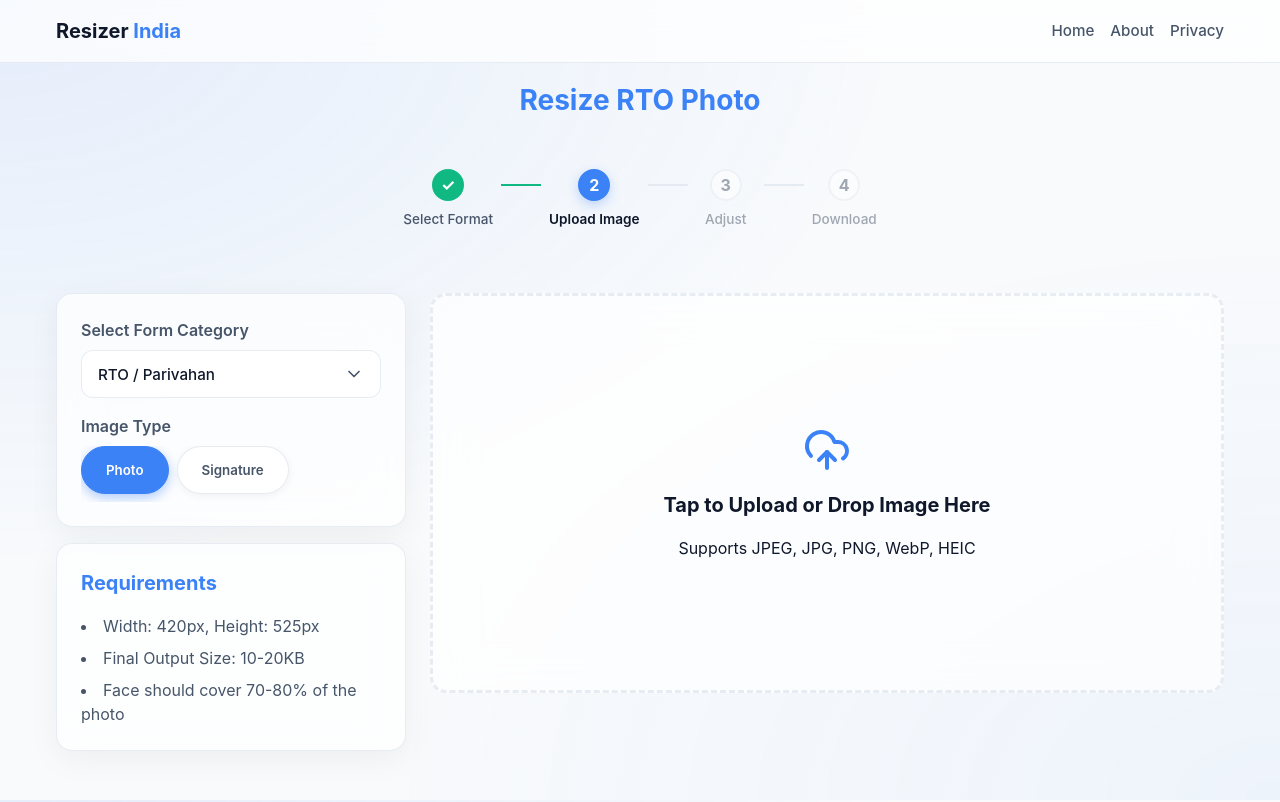
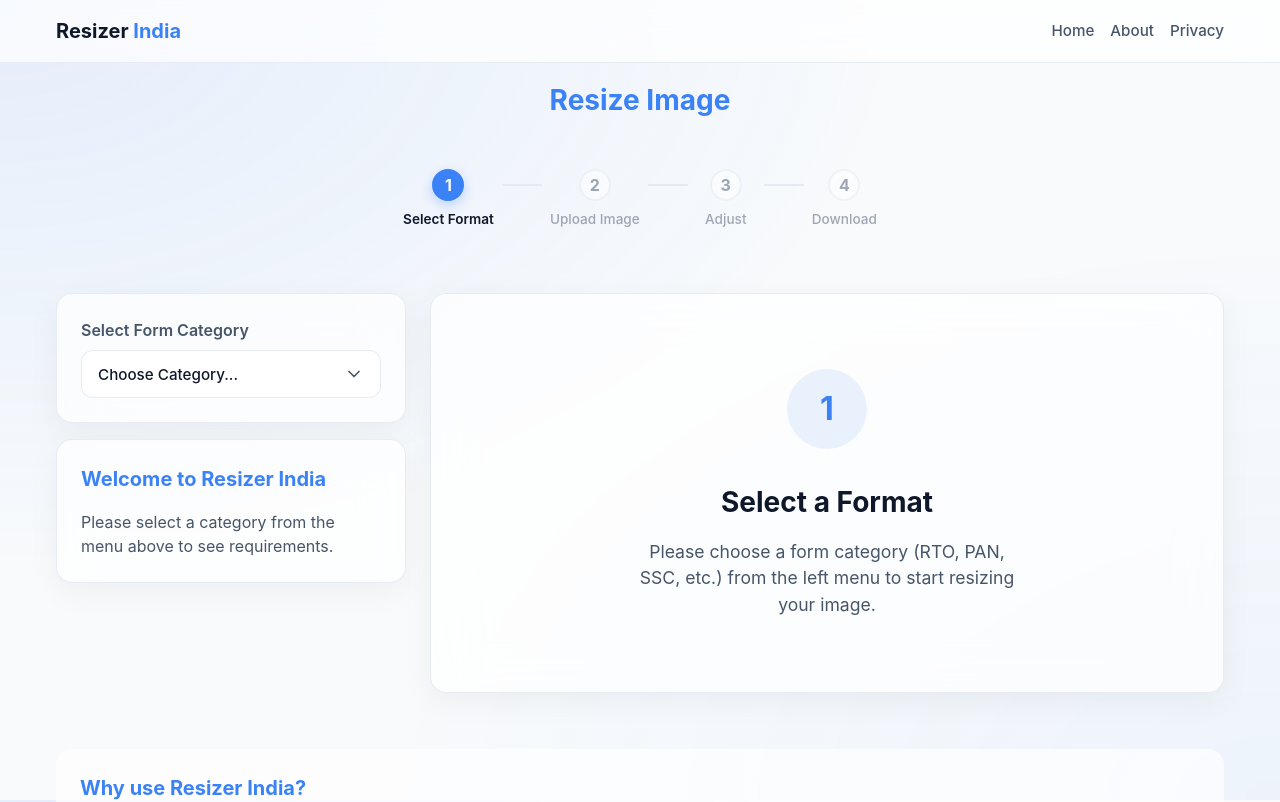
Before and after one commit to TechyNisarg/resizer-india, a React (Vite) app: page / in a window 1280 px wide. Shown: the top 802 px of the page. Built offline with nearby package versions, Linux system fonts and the light colour scheme; a web font is replaced by a local one.

Commit message:
feat: Force user to select category on initial load

```diff
--- a/src/components/PresetSelector.tsx
+++ b/src/components/PresetSelector.tsx
@@ -3,9 +3,9 @@
 import { ChevronDown } from 'lucide-react';
 
 interface PresetSelectorProps {
-  currentCategory: PresetCategory;
+  currentCategory: PresetCategory | null;
   onCategorySelect: (cat: PresetCategory) => void;
-  currentType: PresetType;
+  currentType: PresetType | null;
   onTypeSelect: (type: PresetType) => void;
   availableTypes: { type: PresetType, label: string }[];
 }
@@ -35,7 +35,7 @@
     return () => document.removeEventListener('mousedown', handleClickOutside);
   }, []);
 
-  const currentCategoryLabel = CATEGORIES.find(c => c.id === currentCategory)?.label;
+  const currentCategoryLabel = CATEGORIES.find(c => c.id === currentCategory)?.label || 'Choose Category...';
 
   return (
     <div className="preset-selector card">
--- a/src/pages/Home.tsx
+++ b/src/pages/Home.tsx
@@ -51,18 +51,19 @@
   const [customHeight, setCustomHeight] = useState(525);
   const [customMaxKB, setCustomMaxKB] = useState(20);
 
-  const getInitialState = (): { cat: PresetCategory, type: PresetType } => {
+  const getInitialState = (): { cat: PresetCategory | null, type: PresetType | null } => {
     const path = location.pathname;
     if (path.includes('pan')) return { cat: 'pan', type: path.includes('signature') ? 'signature' : 'photo' };
     if (path.includes('ssc')) return { cat: 'ssc', type: path.includes('signature') ? 'signature' : (path.includes('thumb') ? 'thumb' : 'photo') };
     if (path.includes('upsc')) return { cat: 'upsc', type: path.includes('signature') ? 'signature' : 'photo' };
     if (path.includes('passport')) return { cat: 'passport', type: 'photo' };
     if (path.includes('custom')) return { cat: 'custom', type: 'custom' };
-    return { cat: 'rto', type: path.includes('signature') ? 'signature' : 'photo' };
+    if (path.includes('rto')) return { cat: 'rto', type: path.includes('signature') ? 'signature' : 'photo' };
+    return { cat: null, type: null };
   };
 
-  const [category, setCategory] = useState<PresetCategory>(getInitialState().cat);
-  const [type, setType] = useState<PresetType>(getInitialState().type);
+  const [category, setCategory] = useState<PresetCategory | null>(getInitialState().cat);
+  const [type, setType] = useState<PresetType | null>(getInitialState().type);
 
   useEffect(() => {
     const st = getInitialState();
@@ -79,7 +80,7 @@
 
   const handleTypeSelect = (t: PresetType) => {
     setType(t);
-    updateUrl(category, t);
+    if (category) updateUrl(category, t);
   };
 
   const updateUrl = (cat: PresetCategory, t: PresetType) => {
@@ -92,10 +93,10 @@
     else navigate('/');
   };
 
-  const availablePresets = getPresetsByCategory(category);
-  const activePresetBase = availablePresets.find(p => p.type === type) || availablePresets[0];
+  const availablePresets = category ? getPresetsByCategory(category) : [];
+  const activePresetBase = availablePresets.find(p => p.type === type) || availablePresets[0] || null;
 
-  const activePreset: Preset = category === 'custom'
+  const activePreset: Preset | null = category === 'custom' && activePresetBase
     ? { ...activePresetBase, width: customWidth, height: customHeight, maxKB: customMaxKB }
     : activePresetBase;
 
@@ -108,9 +109,10 @@
     sourceImage, sourceObjectURL, loadImage, clearImage, processImage,
     isProcessing, error, crop, setCrop, zoom, setZoom, onCropComplete,
     downloadObjectURL, sourceSizeKB, finalSizeKB
-  } = useImageProcessor(activePreset);
+  } = useImageProcessor(activePreset || getPresetsByCategory('rto')[0]);
 
-  let currentStep = 2;
+  let currentStep = 1;
+  if (category) currentStep = 2;
   if (sourceImage && !downloadObjectURL) currentStep = 3;
   if (downloadObjectURL) currentStep = 4;
 
@@ -151,7 +153,12 @@
             </div>
           )}
 
-          {!sourceImage ? (
+          {!category ? (
+            <div className="card">
+              <h2 style={{ fontSize: '1.25rem', marginBottom: '1rem', color: 'var(--primary)' }}>Welcome to Resizer India</h2>
+              <p style={{ color: 'var(--text-secondary)' }}>Please select a category from the menu above to see requirements.</p>
+            </div>
+          ) : !sourceImage ? (
             <div className="card">
               <h2 style={{ fontSize: '1.25rem', marginBottom: '1rem', color: 'var(--primary)' }}>Requirements</h2>
               <ul style={{ listStylePosition: 'inside', color: 'var(--text-secondary)', display: 'flex', flexDirection: 'column', gap: '0.5rem' }}>
@@ -184,7 +191,15 @@
         </div>
 
         <div className="main-content">
-          {!sourceImage ? (
+          {!category ? (
+            <div className="card" style={{ display: 'flex', flexDirection: 'column', alignItems: 'center', justifyContent: 'center', gap: '1rem', minHeight: '400px', textAlign: 'center' }}>
+              <div style={{ width: '80px', height: '80px', background: 'rgba(59, 130, 246, 0.1)', color: 'var(--primary)', borderRadius: '50%', display: 'flex', alignItems: 'center', justifyContent: 'center', marginBottom: '1rem' }}>
+                <span style={{ fontSize: '32px', fontWeight: 'bold' }}>1</span>
+              </div>
+              <h2 style={{ fontSize: '1.75rem' }}>Select a Format</h2>
+              <p style={{ color: 'var(--text-secondary)', fontSize: '1.1rem', maxWidth: '400px' }}>Please choose a form category (RTO, PAN, SSC, etc.) from the left menu to start resizing your image.</p>
+            </div>
+          ) : !sourceImage ? (
             <Dropzone onImageLoad={loadImage} isProcessing={isProcessing} />
           ) : downloadObjectURL ? (
             <div className="card result-view" style={{ textAlign: 'center', padding: '3rem', display: 'flex', flexDirection: 'column', alignItems: 'center', justifyContent: 'center', minHeight: '400px' }}>
```
